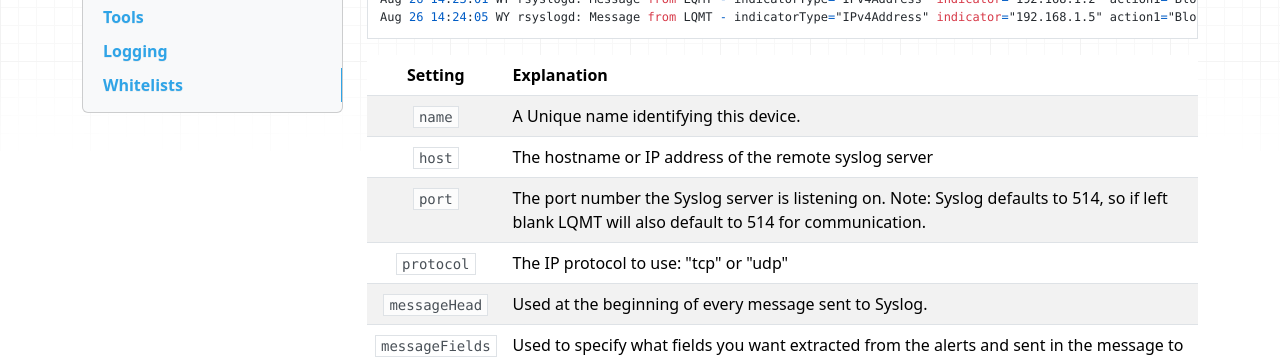
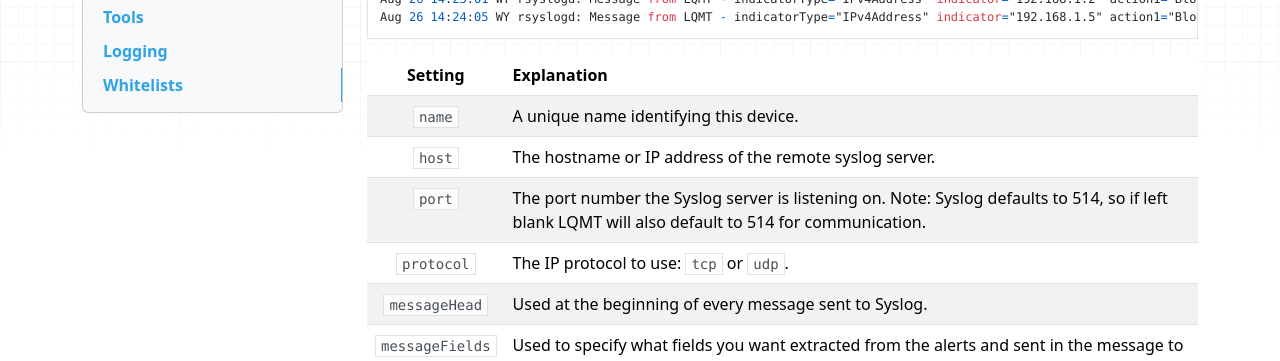
Before and after one commit to anl-cyberscience/LQMToolset, an MkDocs documentation site: the page built from docs/configure.md, in a window 1280 px wide and 900 px high, scrolled down 4998 px. Shown: the part 155-516 px from the top of the window. Built offline with MkDocs 1.6.1, drawn with Linux system fonts in a browser that asks for light colours; nearby versions of some CDN libraries; old or Windows-style settings are respelled for this version of MkDocs.

```diff
--- a/docs/configure.md
+++ b/docs/configure.md
@@ -153,10 +153,10 @@ Example output in syslog:
 
 Setting         | Explanation
 :-------------: | :-----------
-`name`          | A Unique name identifying this device.
-`host`          | The hostname or IP address of the remote syslog server
+`name`          | A unique name identifying this device.
+`host`          | The hostname or IP address of the remote syslog server.
 `port`          | The port number the Syslog server is listening on. Note: Syslog defaults to 514, so if left blank LQMT will also default to 514 for   communication.
-`protocol`      | The IP protocol to use: "tcp" or "udp"
+`protocol`      | The IP protocol to use: `tcp` or `udp`.
 `messageHead`   | Used at the beginning of every message sent to Syslog.
 `messageFields` | Used to specify what fields you want extracted from the alerts and sent in the message to Syslog.
 
```
